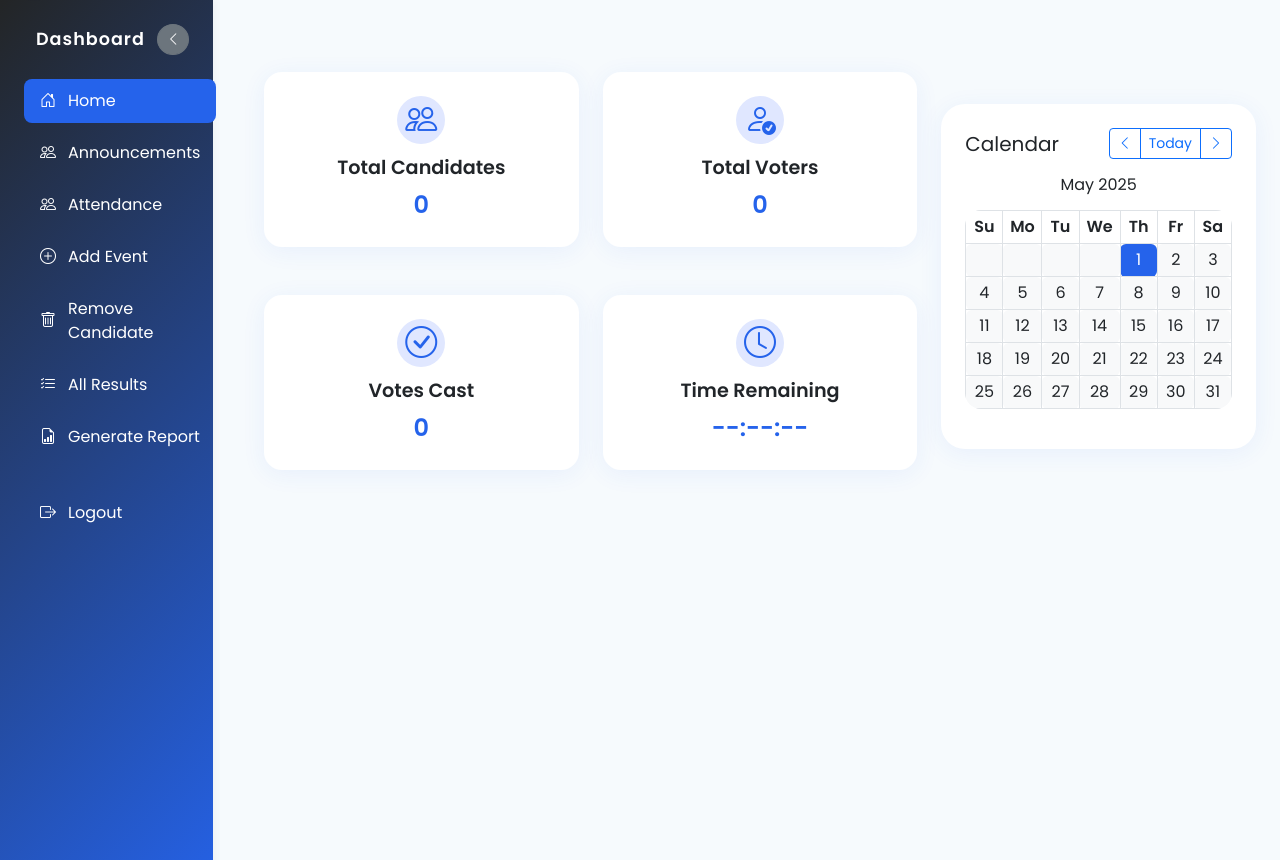
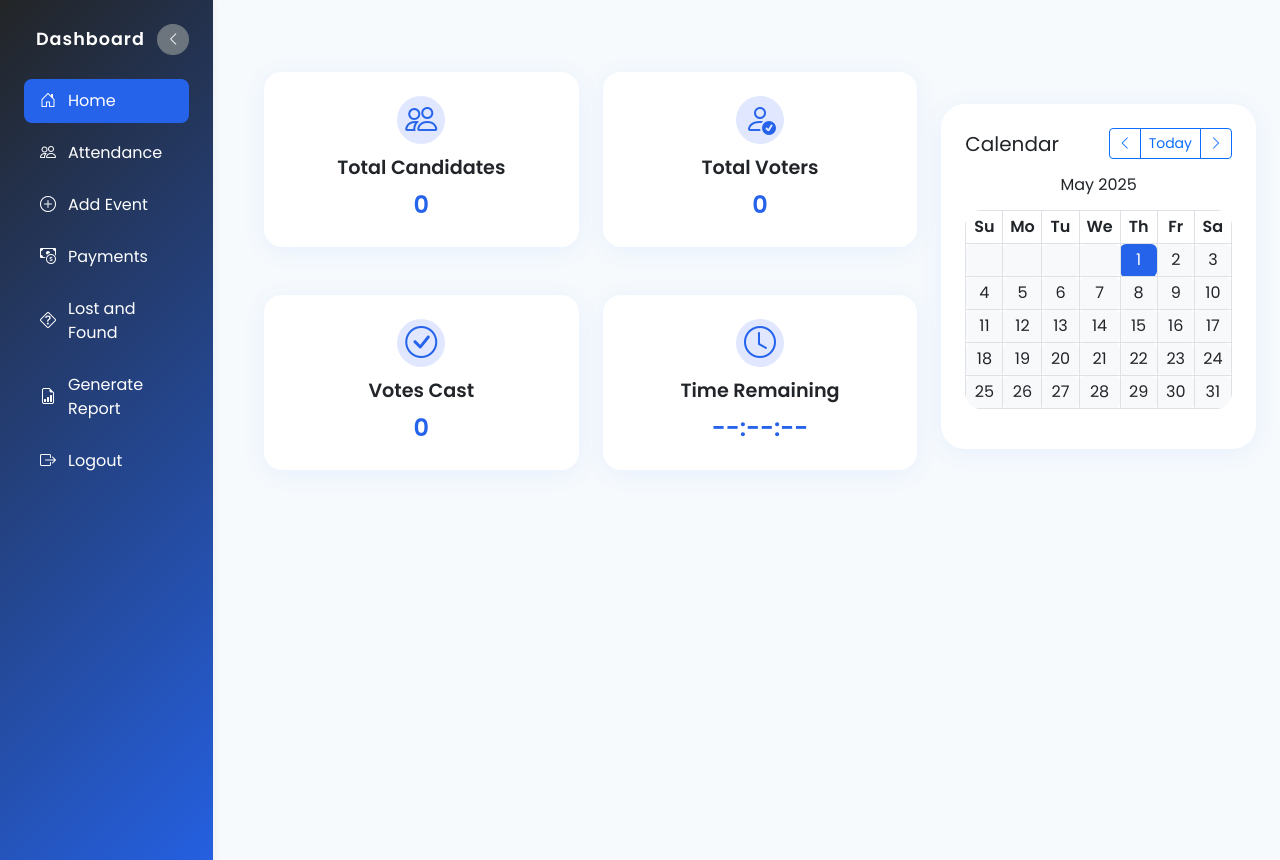
Before and after one commit to iveeeeej/USG-System, a PHP site: page /dashboard_officer.php in a window 1280 px wide. Shown: the part 60-920 px from the top of the page. Run offline with PHP 8.4, Linux system fonts and the light colour scheme; a user stored in the database is signed in; data comes from the database, SQL or seed files in the repository; a stand-in replaces the project's code that opens the database connection.

Commit message:
updating things

```diff
--- a/src/dashboard_officer.php
+++ b/src/dashboard_officer.php
@@ -697,12 +697,6 @@ $stmt->close();
           <li class="nav-item">
             <a class="nav-link text-white d-flex align-items-center" href="candidates.php">
               <i class="bi bi-people"></i>
-              <span class="sidebar-text">Announcements</span>
-            </a>
-          </li>
-          <li class="nav-item">
-            <a class="nav-link text-white d-flex align-items-center" href="candidates.php">
-              <i class="bi bi-people"></i>
               <span class="sidebar-text">Attendance</span>
             </a>
           </li>
@@ -713,15 +707,15 @@ $stmt->close();
             </a>
           </li>
           <li class="nav-item">
-            <a class="nav-link text-white d-flex align-items-center" href="remove_candidate.php">
-              <i class="bi bi-trash"></i>
-              <span class="sidebar-text">Remove Candidate</span>
+            <a class="nav-link text-white d-flex align-items-center" href="candidates.php">
+            <i class="bi bi-cash-coin"></i>
+              <span class="sidebar-text">Payments</span>
             </a>
           </li>
           <li class="nav-item">
-            <a class="nav-link text-white d-flex align-items-center" href="results.php">
-              <i class="bi bi-list-check"></i>
-              <span class="sidebar-text">All Results</span>
+            <a class="nav-link text-white d-flex align-items-center" href="candidates.php">
+            <i class="bi bi-question-diamond"></i>
+              <span class="sidebar-text">Lost and Found</span>
             </a>
           </li>
           <li class="nav-item">
--- a/src/login.php
+++ b/src/login.php
@@ -4,7 +4,7 @@
   <meta charset="UTF-8">
   <link rel="icon" href="../img/icon.png"/>
   <meta name="viewport" content="width=device-width, initial-scale=1.0">
-  <title>ELECOM Voting System Login</title>
+  <title>USG Login</title>
   <link href="https://cdn.jsdelivr.net/npm/bootstrap@5.3.2/dist/css/bootstrap.min.css" rel="stylesheet">
   <style>
     html, body {
@@ -72,7 +72,7 @@
       filter: drop-shadow(0 2px 8px rgba(37,99,235,0.08));
     }
     .login-form-card {
-      background: linear-gradient(135deg, rgba(26, 21, 123, 1) 20%, rgba(249, 166, 2, 1) 50%, rgba(187, 201, 189, 1) 85%);
+      background: linear-gradient(135deg, rgba(26, 21, 123, 1) 20%, rgba(249, 166, 2, 1) 55%, rgba(187, 201, 189, 1) 80%);
       border: 1.5px solid rgba(0, 0, 0, 0.18);
       box-shadow: 0 8px 32px 0 rgba(31, 38, 135, 0.18);
       backdrop-filter: blur(18px);
@@ -96,7 +96,7 @@
       letter-spacing: 0.5px;
       text-align: center;
       text-decoration: none;
-      color: #121214  ;
+      color: linear-gradient(to right, #010101, #202020, #f0f2f500);
     }
     .highlight {
       color: #2563eb;
```
Also changed, not shown: src/get_total_candidates.php (deleted, +0 -17 lines), img/AFPROTECHS.jpg (deleted), img/PAFE.jpg (deleted), img/SITE.jpg (deleted), img/c2.jpg (deleted), img/elecback.png (deleted), img/icon.png (deleted), img/votE.jpg (deleted), src/db_connection.php (renamed from src/connection.php).
